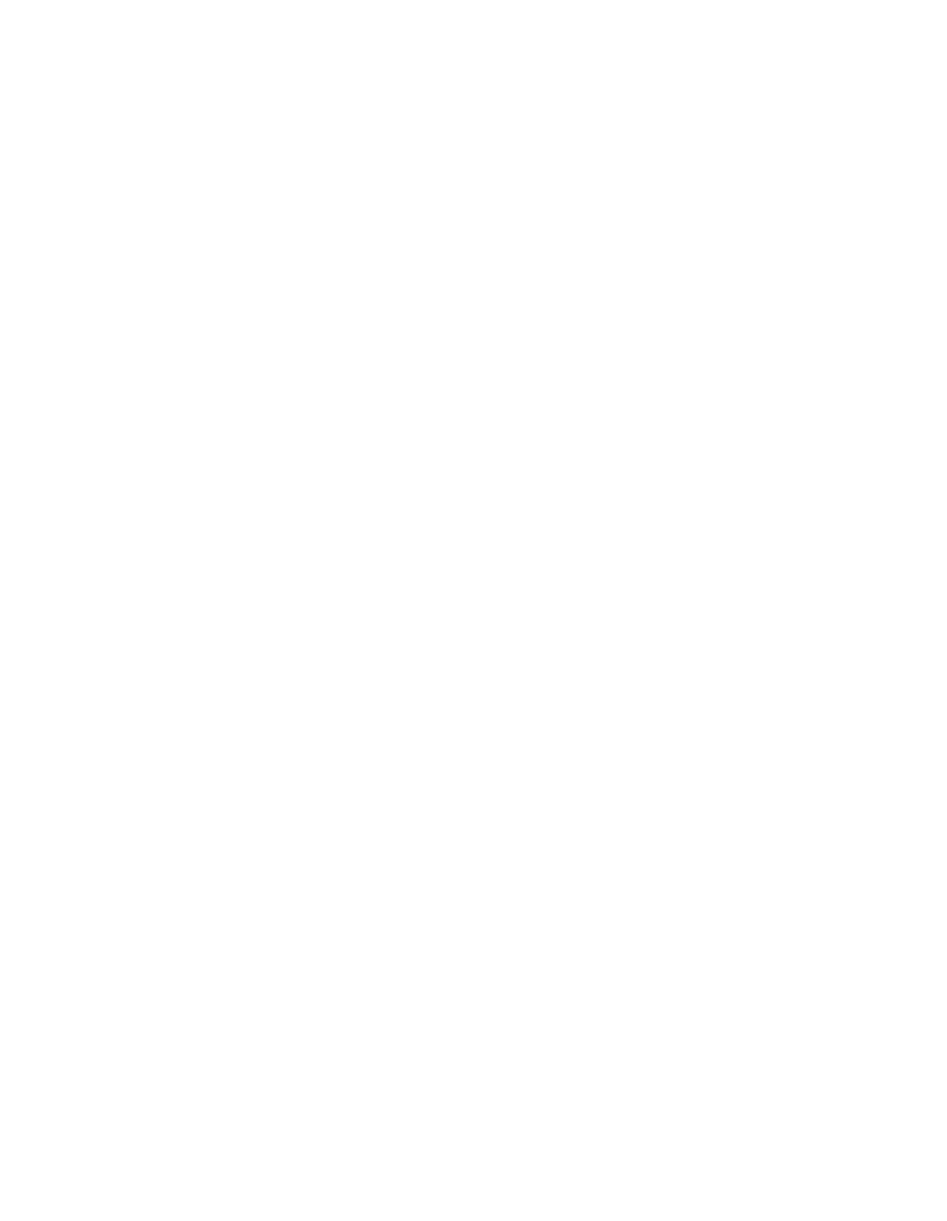
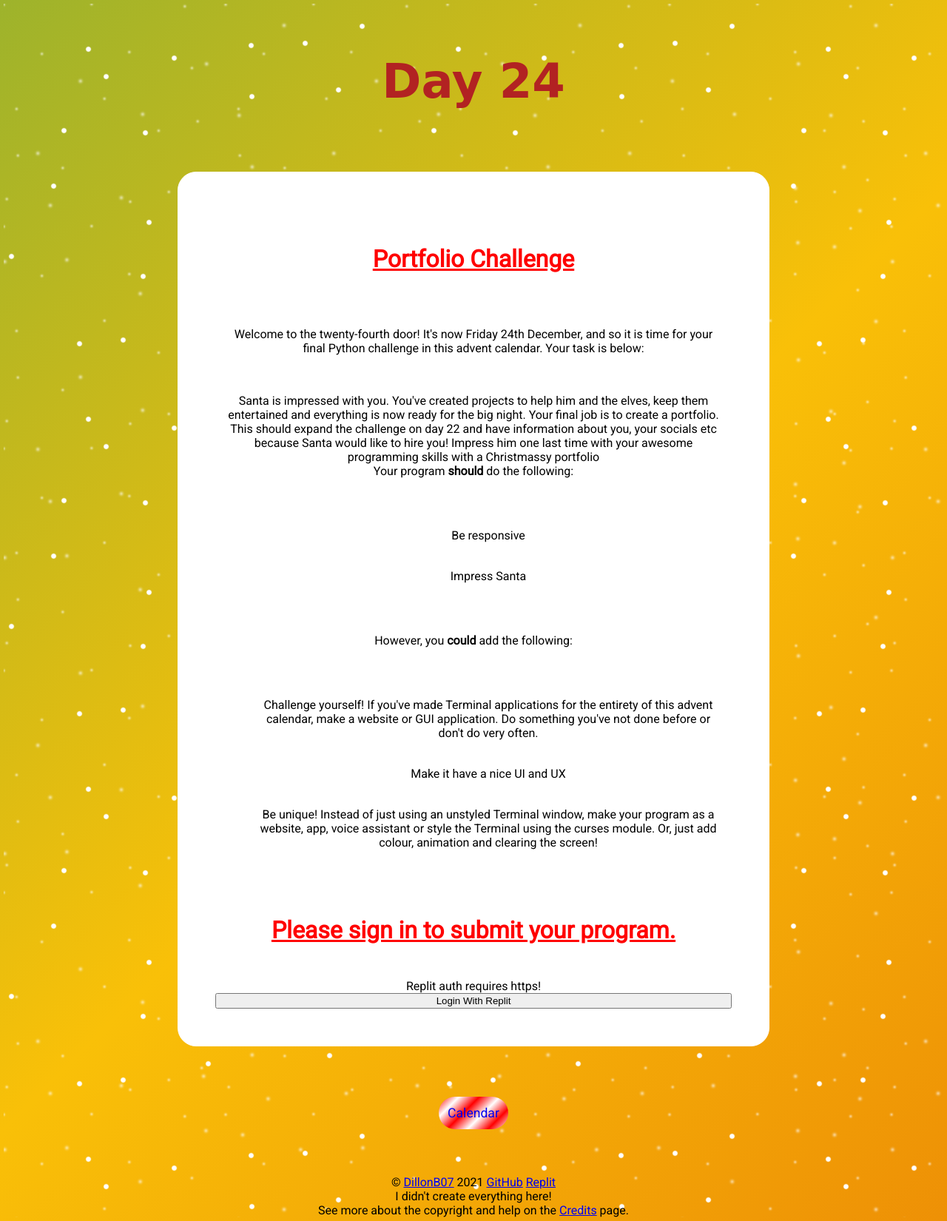
Before and after one commit to DillonB07/Python-Advent-Calendar, a Flask app: page /day/24 in a window 1280 px wide. Before the commit the page is empty. Shown: the whole page at 74% size. Before the commit the page ends 800 px from the top, so only its background shows below. Run offline with Flask 2, Linux system fonts and the light colour scheme; some libraries are stand-ins or nearby versions; some web fonts are replaced.

Commit message:
Add day 24

```diff
--- a/descriptions.py
+++ b/descriptions.py
@@ -1,6 +1,7 @@
-descriptions = ['A festive fruit machine', 'Secret messages', 'Calendar time!', 'How long now?', 'What\'s your password?', 'Isn\'t it snowy?', 'Let\'s get GIFY', 'More messages', 'What coins you got?', 'Let\'s get typing with a T-BAG', 'How many ways are there?', 'Elf and safety checked!', 'NAUGHTY!', 'Present time?', 'Guess it!', 'Triple T', 'Entertaining?', 'How much money?', 'Artificial what?', 'Map time!', 'Oh Ho Ho, away we go!']
+descriptions = ['A festive fruit machine', 'Secret messages', 'Calendar time!', 'How long now?', 'What\'s your password?', 'Isn\'t it snowy?', 'Let\'s get GIFY', 'More messages', 'What coins you got?', 'Let\'s get typing with a T-BAG', 'How many ways are there?', 'Elf and safety checked!', 'NAUGHTY!', 'Present time?', 'Guess it!', 'Triple T', 'Entertaining?', 'How much money?', 'Artificial what?', 'Map time!', 'Oh Ho Ho, away we go!', 'SQUAASH!', 'Guess what!', 'Ting, Ting']
+
 patient = ['It\'s not even December yet...', 'Just a few more days!',
            'Ooh, what\'ll it be?', 'Get practicing your Python skils', 'It\'s so BASIC, just wait.', 'Shall we make a Mince Py?', 'Don\'t forget to practice', 'How lucky will it be?', 'It feels like such a loooong time...', 'Made any cookies yet?', 'Let it snow!', 'Ring the bells', 'Code presents for your family', 'Web is it going to come?', 'Py can\'t it come NOW!', 'It\'s so tiring...', 'Merry 16th?', 'Time for a nice cup of Java?', 'Time to roast the chestnuts!', 'Get wrapping your virtual presents!', 'Coooome on!', 'Does Santa even exist?', 'Almost there!', 'Merry Eve!']
 
 wonder = ['Let\'s start the cheery month!', 'Open me up!', 'Knock Knock!', 'What am I?', 'Let\'s crack on!', 'It\'s PyCharming to open a new door!', 'Hope I\'m not still locked!', 'I can\'t wait to make something new!', 'Snow way to know what I am!',
-          'Get your editor IDLE!', 'Don\'t forget to have fun!', 'Oooh, I\'m excited!', 'Don\'t you want to open me?', 'The door is unlocked!', 'Hope you enjoy me!', 'Almost to the big day!', 'Shall we help code the world?', 'Sorry, I\'m no good at jokes.', 'Oh, don\'t unwrap presents before 25th!', 'Don\'t forget about me :(', 'Guess what I am!', 'Pyjama time?', 'Time to unwrap?', 'Ready for the last challenge?']
+          'Get your editor IDLE!', 'Don\'t forget to have fun!', 'Oooh, I\'m excited!', 'Don\'t you want to open me?', 'The door is unlocked!', 'Hope you enjoy me!', 'Almost to the big day!', 'Shall we help code the world?', 'Sorry, I\'m no good at jokes.', 'Oh, don\'t unwrap presents before 25th!', 'Don\'t forget about me :(', 'Guess what I am!', 'Time to unwrap?', 'Ready for the penultimate challenge?', 'Pyjama time?']
--- a/website/templates/days/21.html
+++ b/website/templates/days/21.html
@@ -1,6 +1,6 @@
 {% extends 'days/template.html' %} {% block heading %}Santa-tainment{% endblock %} {% block day_content %}
 <p>
-	Welcome to the twenty-first door! It's now Monday 21st December, and so it is time for your twenty-first Python challenge in this
+	Welcome to the twenty-first door! It's now Tuesday 21st December, and so it is time for your twenty-first Python challenge in this
 	advent calendar. Your task is below:
 </p>
 <p>
--- a/website/templates/days/24.html
+++ b/website/templates/days/24.html
@@ -0,0 +1,35 @@
+{% extends 'days/template.html' %} {% block heading %}Portfolio{% endblock %} {% block day_content %}
+<p>
+	Welcome to the twenty-fourth door! It's now Friday 24th December, and so it is time for your final Python challenge in this
+	advent calendar. Your task is below:
+</p>
+<p>
+    Santa is impressed with you. You've created projects to help him and the elves, keep them entertained and everything is now ready for the big night. Your final job is to create a portfolio. This should expand the challenge on day 22 and have information about you, your socials etc because Santa would like to hire you! Impress him one last time with your awesome programming skills with a Christmassy portfolio
+    <br />
+  Your program <strong>should</strong> do the following:
+</p>
+<ul>
+    <li>
+        <p>Be responsive</p>
+    </li>
+    <li>
+        <p>Impress Santa</p>
+    </li>
+</ul>
+<p>However, you <strong>could</strong> add the following:</p>
+<ul>
+    <li>
+        <p>Challenge yourself! If you've made Terminal applications for the entirety of this advent calendar, make a website or GUI application. Do something you've not done before or don't do very often.</p>
+    </li>
+    <li>
+        <p>Make it have a nice UI and UX</p>
+    </li>
+    <li>
+    <p>
+      Be unique! Instead of just using an unstyled Terminal window, make your
+      program as a website, app, voice assistant or style the Terminal using the curses module.
+      Or, just add colour, animation and clearing the screen!
+    </p>
+  </li>
+</ul>
+{% endblock %}
```
